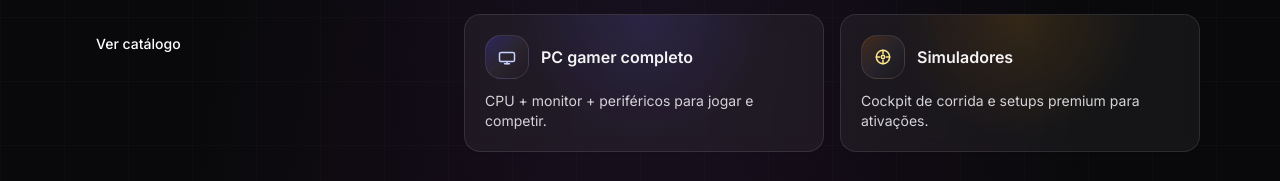
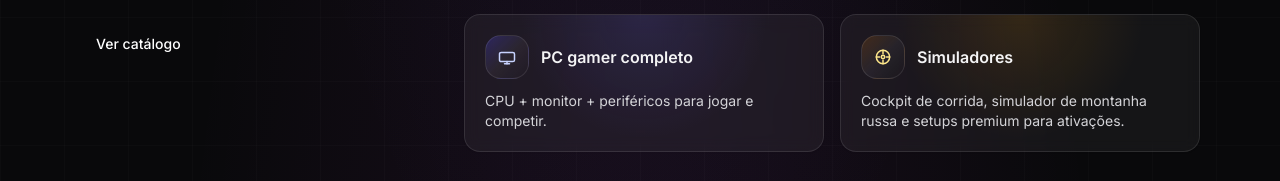
Before and after one commit to andersjc11/VRGH, a Next.js app: page / in a window 1280 px wide. Shown: the part 1720-1901 px from the top of the page. Built offline with nearby package versions, Linux system fonts and the light colour scheme; no server answers; the database is empty.

Commit message:
copy: mencionar simulador de montanha russa

```diff
--- a/src/app/page.tsx
+++ b/src/app/page.tsx
@@ -631,7 +631,7 @@ export default async function HomePage({
                     <p className="font-semibold">Simuladores</p>
                   </div>
                   <p className="mt-3 text-sm text-zinc-300">
-                    Cockpit de corrida e setups premium para ativações.
+                    Cockpit de corrida, simulador de montanha russa e setups premium para ativações.
                   </p>
                 </div>
               </Card>
```
